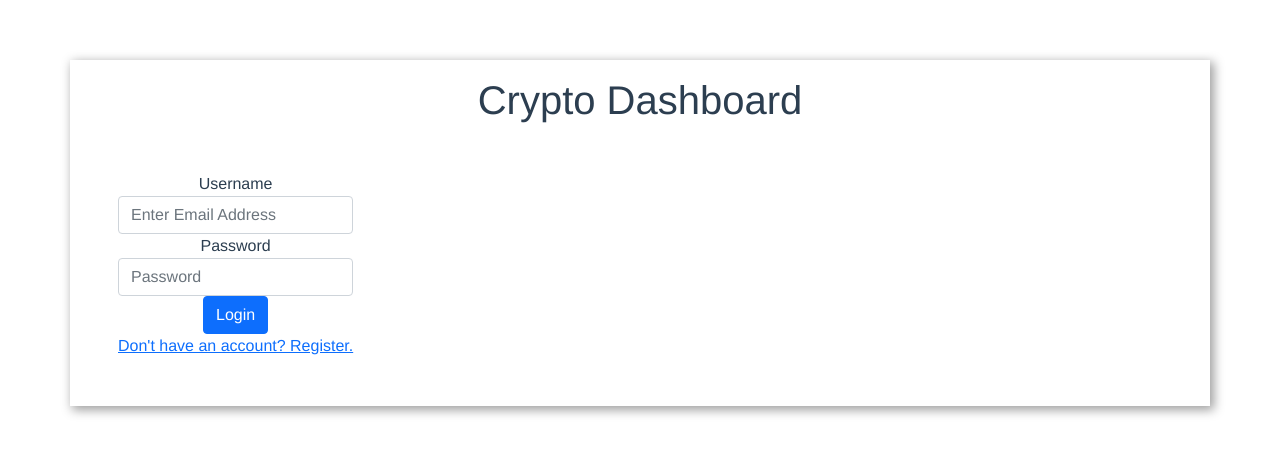
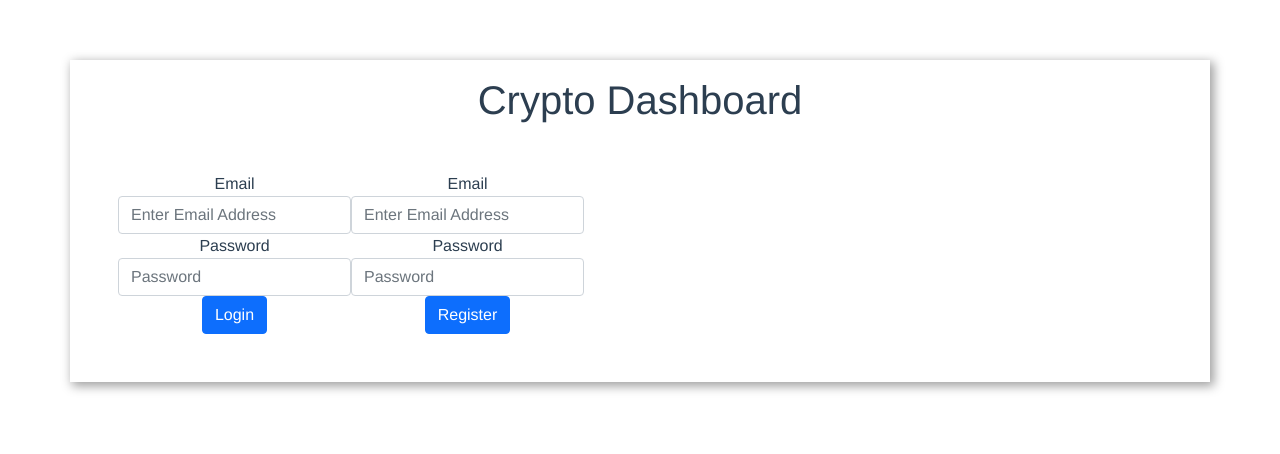
Before and after one commit to codeit13/Crypto-Dash, a Vue app: page /login in a window 1280 px wide. Shown: the top 454 px of the page. Built offline with nearby package versions, Linux system fonts and the light colour scheme; no server answers.

Commit message:
Added Login & Register Functions

```diff
--- /dev/null
+++ b/db/user.json
@@ -0,0 +1,4 @@
+{
+  "email": "cosmictunnel36@gmail.com",
+  "password": "123456"
+}
--- a/src/App.vue
+++ b/src/App.vue
@@ -13,10 +13,10 @@ export default {
   name: "App",
   mounted() {
     this.$store.dispatch("LoadOnStart");
-    if((localStorage.getItem('loggedIn') != 'true') || (localStorage.getItem('loggedIn') != '')) {
+    if (localStorage.getItem("user") == null) {
       this.$router.push({
-        name: 'Login'
-      })
+        name: "login",
+      });
     }
   },
 };
--- a/src/components/Login.vue
+++ b/src/components/Login.vue
@@ -1,20 +1,53 @@
 <template>
   <main>
+    <div className="d-flex">
+      <div>
         <form @submit.prevent="login">
           <div class="form-group">
-        <label>Username</label>
-        <input type="text" class="form-control" v-model="email" placeholder="Enter Email Address" />
+            <label>Email</label>
+            <input
+              type="text"
+              class="form-control"
+              v-model="email"
+              placeholder="Enter Email Address"
+            />
           </div>
           <div class="form-group">
             <label>Password</label>
-        <input type="password" class="form-control" v-model="password" placeholder="Password" />
+            <input
+              type="password"
+              class="form-control"
+              v-model="password"
+              placeholder="Password"
+            />
           </div>
           <button type="submit" class="btn btn-primary">Login</button>
-      <br>
-      <router-link to="/register">
-        Don't have an account? Register.
-      </router-link>
         </form>
+      </div>
+      <div>
+        <form @submit.prevent="register">
+          <div class="form-group">
+            <label>Email</label>
+            <input
+              type="text"
+              class="form-control"
+              v-model="email"
+              placeholder="Enter Email Address"
+            />
+          </div>
+          <div class="form-group">
+            <label>Password</label>
+            <input
+              type="password"
+              class="form-control"
+              v-model="password"
+              placeholder="Password"
+            />
+          </div>
+          <button type="submit" class="btn btn-primary">Register</button>
+        </form>
+      </div>
+    </div>
   </main>
 </template>
 
@@ -24,21 +57,35 @@ export default {
   data() {
     return {
       email: "",
-        password: ""
+      password: "",
+    };
+  },
+  methods: {
+    async login() {
+      let status = await this.$store.dispatch("login", {
+        email: this.email,
+        password: this.password,
+      });
+
+      if (status == "NOT_OK") {
+        alert("No such user exists!");
+        this.$router.push({ name: "login" });
+      } else {
+        this.$router.push({ name: "home" });
       }
     },
-    methods: {
-      login () {
-      this.$store
-        .dispatch('login', {
+    async register() {
+      let status = this.$store.dispatch("register", {
+        name: this.name,
         email: this.email,
-          password: this.password
-        })
-        .then(() => {
-          this.$router.push({ name: 'dashboard' })
-        })
+        password: this.password,
+      });
+
+      if (status == "NOT_OK") {
+        this.$router.push({ name: "dashboard" });
       }
-    }
+    },
+  },
 };
 </script>
 
--- a/src/router/index.js
+++ b/src/router/index.js
@@ -11,7 +11,7 @@ const routes = [
   },
   {
     path: '/login',
-    name: 'Login',
+    name: 'login',
     component: Login
   }
 ]
--- a/src/store/index.js
+++ b/src/store/index.js
@@ -75,17 +75,20 @@ export default createStore({
     },
     async register({ commit }, credentials) {
       return await axios
-        .post('//localhost:3000/register', credentials)
+        .post('http://localhost:3000/register', credentials)
         .then(({ data }) => {
-          commit('SET_USER_DATA', data)
+          commit('SET_USER_DATA', data.token)
         })
     },
     async login({ commit }, credentials) {
-      return await axios
-        .post('//localhost:3000/login', credentials)
-        .then(({ data }) => {
-          commit('SET_USER_DATA', data)
-        })
+      console.log("ASYNC LOGIN ");
+      let { data } = await axios.post('http://localhost:3000/login', credentials)
+
+      if (data.status == "OK") {
+        commit('SET_USER_DATA', data.token)
+      } else {
+        return data.status;
+      }
     }
   },
   getters: {
```
Also changed, not shown: server.js (+20 -10 lines). Lines whose indentation alone changed are shown as unchanged.
